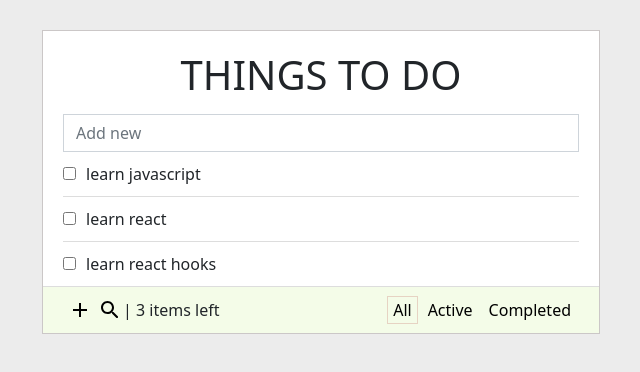
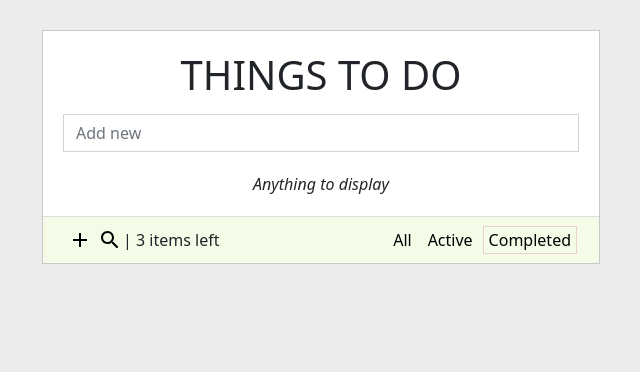
Before and after one commit to rvdiaz/web-todo-app, a React (Create React App) app: page / in a window 1280 px wide. Both pictures are taken after a click on the link "Completed". Shown: the top 372 px of the page, without its empty margins (319-959 px from the left). Built offline with nearby package versions, Linux system fonts and the light colour scheme.

Commit message:
adding filters display by completed conditions

```diff
--- a/src/assets/styles/styles.css
+++ b/src/assets/styles/styles.css
@@ -83,3 +83,10 @@ body {
 .filterFooterWrapper .active {
     outline: 1px solid #af2f2f33;
 }
+.no-products-wrapper {
+    margin: 20px auto;
+}
+.no-products-title {
+    text-align: center;
+    font-style: italic;
+}
--- a/src/components/ui/FilterFooter.js
+++ b/src/components/ui/FilterFooter.js
@@ -1,11 +1,30 @@
-import React from 'react'
+import React, { useContext, useState } from 'react'
+import { FilterDisplayContext } from '../../context/TodoDisplayContext';
+import { filterObjectArray } from '../../util/filters';
 
 export const FilterFooter = () => {
+  const [active, setactive] = useState(0);
+  const {changehandlerType}=useContext(FilterDisplayContext);
+
+  const handlerFilter=(e)=>{
+    setactive(e.target.getAttribute('data-active'));
+    const filter=e.target.innerText;
+    changehandlerType(filter);
+  }
+
   return (
     <div className="filterFooterWrapper">
-        <a type="button" className='footer-filter active'>All</a>
-        <a type="button" className='footer-filter'>Active</a>
-        <a type="button" className='footer-filter'>Completed</a>
+        {filterObjectArray.map((filter,index)=>(
+          <a
+            type="button"
+            className={active==index ? 'footer-filter active' : 'footer-filter'}
+            onClick={handlerFilter}
+            key={index}
+            data-active={index}
+            >
+            {filter}
+          </a>
+        ))}
     </div>
   )
 }
--- a/src/components/ui/FilteredList.js
+++ b/src/components/ui/FilteredList.js
@@ -1,17 +1,41 @@
 import React, { useContext } from 'react'
+import { FilterDisplayContext } from '../../context/TodoDisplayContext';
 import { TodoContext } from '../../context/TodosContext';
+import { filtersObject } from '../../util/filters';
 import { TodoItem } from './TodoItem';
 
 export const FilteredList = () => {
-  const {initialTodos}=useContext(TodoContext);
+  const {initialTodos,getActiveTodo,getCompletedTodo}=useContext(TodoContext);
+  const {filterType}=useContext(FilterDisplayContext);
+
+  let displayProducts='';
+
+  switch (filterType) {
+    case filtersObject.completed:
+      displayProducts=getCompletedTodo()
+      break;
+    case filtersObject.active:
+      displayProducts=getActiveTodo()
+      break;
+    default:
+      displayProducts=initialTodos
+  }
+
   return (
     <ul className='list'>
-        {initialTodos.map((value)=>(
+        {
+        displayProducts.length > 0
+        ? displayProducts.map((value)=>(
           <TodoItem
             key={value.id}
             todo={value}
             />
-        ))}
+        ))
+        :
+        <div className="no-products-wrapper">
+          <p className="no-products-title">Anything to display</p>
+        </div>
+    }
     </ul>
   )
 }
--- /dev/null
+++ b/src/context/TodoDisplayContext.js
@@ -0,0 +1,23 @@
+import { createContext, useState } from "react";
+import { filtersObject } from "../util/filters";
+
+export const FilterDisplayContext=createContext({
+    filterType:''
+})
+
+export const FilterDisplayProvider=(props)=>{
+    const [filterType, setfilterDisplay] = useState(filtersObject.all);
+
+    const changehandlerType=(newType)=>{
+        setfilterDisplay(newType);
+    }
+
+    return (
+        <FilterDisplayContext.Provider value={{
+            filterType,
+            changehandlerType
+        }}>
+            {props.children}
+        </FilterDisplayContext.Provider>
+    )
+}
--- a/src/context/TodosContext.js
+++ b/src/context/TodosContext.js
@@ -37,12 +37,24 @@ export const TodoContextProvider=(props)=>{
         }
     }
 
+    const getActiveTodo=()=>{
+        const activeTodos=todos.filter(todo=>!todo.completed);
+        return activeTodos;
+    }
+
+    const getCompletedTodo=()=>{
+        const activeTodos=todos.filter(todo=>todo.completed);
+        return activeTodos;
+    }
+
     return (
         <TodoContext.Provider
             value={{
                 initialTodos:todos,
-                addNewTodo:addNewTodo,
-                updateTodo:updateTodo
+                addNewTodo,
+                updateTodo,
+                getActiveTodo,
+                getCompletedTodo
             }}
         >
             {props.children}
--- a/src/index.js
+++ b/src/index.js
@@ -6,6 +6,7 @@ import './assets/styles/styles.css';
 import { TodoContextProvider } from './context/TodosContext';
 import { ModeInputProvider } from './context/ModeInputContext';
 import { InputValueProvider } from './context/InputValueContext';
+import { FilterDisplayProvider } from './context/TodoDisplayContext';
 
 
 const root = ReactDOM.createRoot(document.getElementById('root'));
@@ -14,7 +15,9 @@ root.render(
     <TodoContextProvider>
       <ModeInputProvider>
         <InputValueProvider>
-          <App/>
+          <FilterDisplayProvider>
+            <App/>
+          </FilterDisplayProvider>
         </InputValueProvider>
       </ModeInputProvider>
     </TodoContextProvider>
--- /dev/null
+++ b/src/util/filters.js
@@ -0,0 +1,7 @@
+export const filtersObject={
+    all:'All',
+    active:'Active',
+    completed:"Completed"
+}
+
+export const filterObjectArray=[filtersObject.all,filtersObject.active,filtersObject.completed];
```
